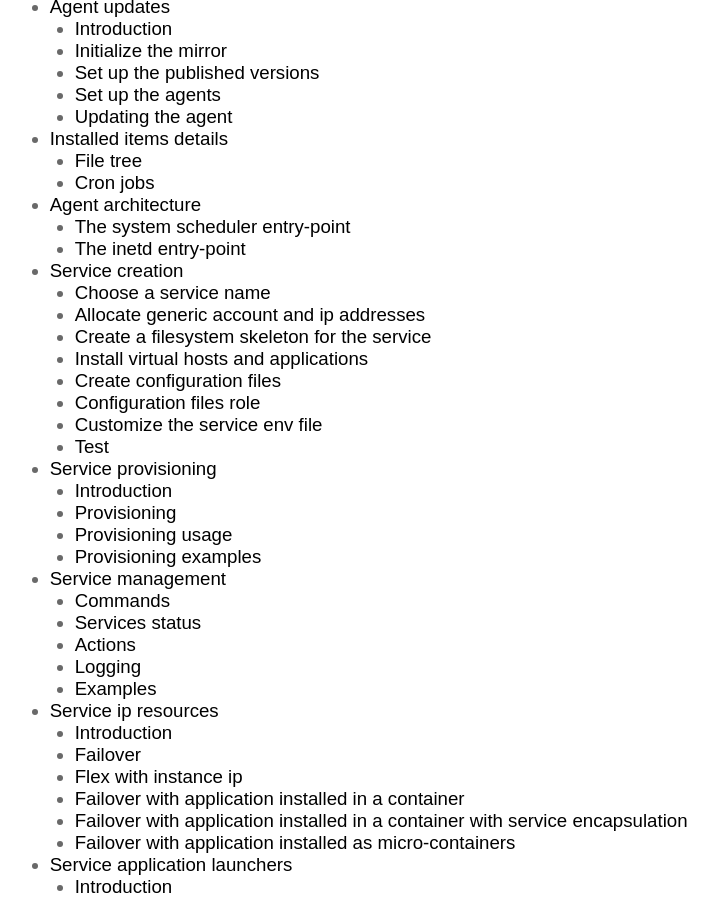
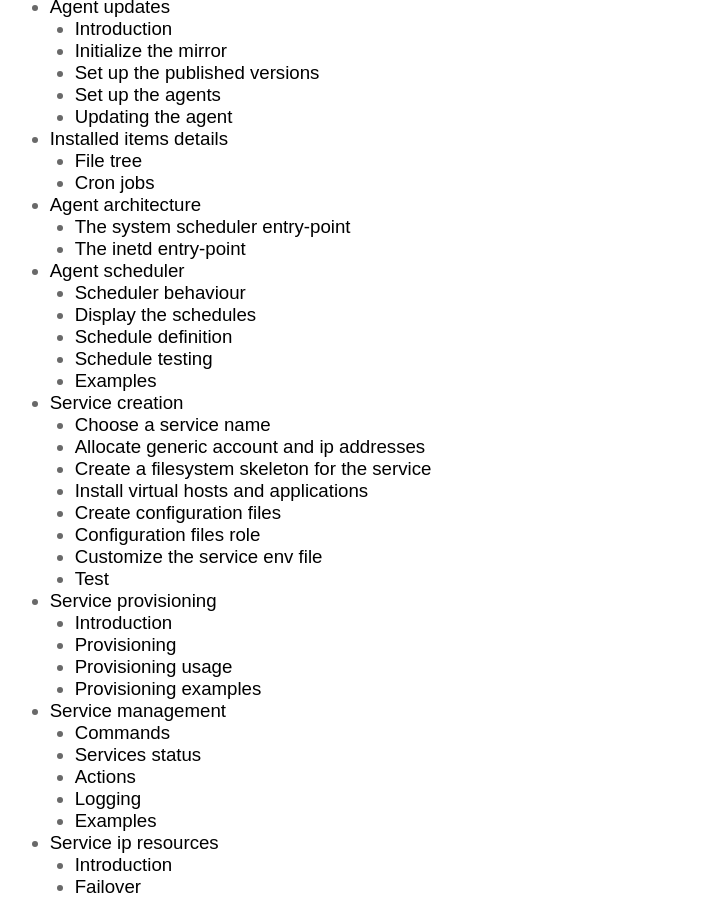
Before and after one commit to opensvc/docs.opensvc.com, a Sphinx documentation site: the page built from source/agent.rst, in a window 1280 px wide and 900 px high, scrolled down 619 px. Shown: the whole window, without its empty margins (2-720 px from the left). Built offline with Sphinx 7.4.7, drawn with Linux system fonts in a browser that asks for light colours; comment, search, counter and statistics services are not loaded; some of the changed lines change nothing that is shown.

Commit message:
Add the agent scheduler doc section

```diff
--- a/source/agent.rst
+++ b/source/agent.rst
@@ -11,6 +11,7 @@ Contents:
    agent.update
    agent.items
    agent.architecture
+   agent.scheduler
    agent.service.creation
    agent.service.provisioning
    agent.service.management
--- /dev/null
+++ b/source/agent.scheduler.rst
@@ -0,0 +1,241 @@
+Agent scheduler
+***************
+
+The OpenSVC embeds a scheduler. The node and each service has a private schedule.
+
+Scheduler behaviour
+===================
+
+The agent postinstall configures a system's scheduler task at a 10 minutes period executing the ``/opt/opensvc/bin/cron/opensvc`` script. This script runs the OpenSVC agent scheduler for the node and each service.
+
+For each task, the scheduler determines if the current time meets the task's schedule definition constraints. If all constraints are met, the task action is run in a subprocess and the last run timestamp is updated.
+
+The schedule definition constraints are expressed as allowed timeranges and minimum period. Example: In ``00:00-02:00@120``, the timerange is from midnight to 2am, the period is 120 minuntes. Multiple timerange@period can be defined with the syntax ``["00:00-02:00@120", "12:00-14:00@120"]``
+
+If an allowed timerange is longer than the system's schedule period, multiple consecutive scheduler run will meet the schedule *timerange* constraint. If the *period* is also met (the task has not run in the last <period> minutes), the scheduler rolls a dice and decides if the task is run now, or delayed to a next scheduler run. The probability of deciding to run augments linearly with the current time position in the timerange. For example, with a ``00:00-02:00`` timerange, at midnight the probability is around 10%. At 01:50 the probabilty is 100%.
+
+This behaviour spreads the tasks execution on all nodes over the whole timerange length. As most tasks, induce communications with the collector, the collector load is leveled.
+
+Any task (except sync tasks) execution in its subprocess is delayed by a random few seconds to level collector load spikes caused by time-synchronized nodes actions being validated at the same time. For example, on a 1000 agent population with pushasset schedule set to ``00:00-02:00@120``, ~90 agents will execute the action at 00:00. The random delay ensures the collector won't receive all 90 data payloads at the same second.
+
+Display the schedules
+=====================
+
+Node schedule
++++++++++++++
+
+::
+
+	$ sudo /opt/opensvc/bin/nodemgr print schedule
+	action                last run               config parameter          schedule definition
+	------                --------               ----------------          -------------------
+	auto_reboot           2016-02-23 16:50:01    reboot.schedule           16:00-17:00@1 sat:last,tue-mon:last * %2+1,feb-apr
+	auto_rotate_root_pw   2015-02-25 17:17:17    rotate_root_pw.schedule   -
+	...
+
+The scheduled tasks can be configured in ``/opt/opensvc/etc/node.conf`` with a configlet like::
+
+	[<section>]
+	<parameter> = <definition>
+
+The 'config parameter' column in the ``print schedule``  output is formatted as::
+
+	<section>.<parameter>
+
+And the current definition, explicit or implicit is visible in the 'schedule definition' column. A dash character means never scheduled.
+
+The ``nodemgr`` command executed when the schedule constraints are met is displayed in the 'action' column.
+
+The supported schedules are:
+
+* Node inventoring tasks : pushasset, pushpatch, pushpkg, pushdisks
+* Node performance metrics inventoring : pushstats
+* Node file content tracking task : sysreport
+* Node configuration audit and/or remediation task : compliance_auto
+* Health checking task : checks
+* Scheduled node reboot task : auto_reboot
+* Scheduled root password rotation task : auto_rotate_root_pw
+* Execution of nodemgr actions queued by the collector : dequeue_actions
+* SAN switches inventoring tasks : pushbrocade
+* Storage arrays inventoring tasks : pushcentera, pushdcs, pushemcvnx, pusheva, pushfreenas, pushhds, pushhp3par, pushibmds, pushibmsvc, pushnecism, pushnetapp, pushsym, pushvioserver
+* Backup servers saves index inventoring tasks : pushnsr
+
+
+Service schedule
+++++++++++++++++
+
+::
+
+	$ sudo /opt/opensvc/bin/svcmgr -s deb1.opensvc.com print schedule
+	action                last run               config parameter          schedule definition
+	------                --------               ----------------          -------------------
+	compliance_auto       2016-02-24 03:00:08    DEFAULT.comp_schedule     00:00-06:00@361
+	push_env              2016-02-24 01:50:04    DEFAULT.push_schedule     00:00-06:00@361
+	push_service_status   2016-02-24 08:00:07    DEFAULT.mon_schedule      @9
+	sync_all              2016-02-24 04:01:08    sync#2.schedule           00:01-02:00@120
+	sync_all              2016-02-24 04:01:08    sync#1.schedule           04:00-06:00@121
+	sync_all              2016-02-24 04:01:08    sync#i0.schedule          04:00-06:00@121
+	...
+
+
+The scheduled tasks can be configured in ``/opt/opensvc/etc/<svcname>.env`` with a configlet like::
+
+	[<section>]
+	<parameter> = <definition>
+
+The 'config parameter' column in the ``print schedule``  output is formatted as::
+
+	<section>.<parameter>
+
+And the current definition, explicit or implicit is visible in the 'schedule definition' column. A dash character means never scheduled.
+
+The ``svcmgr -s <svcname>`` command executed when the schedule constraints are met is displayed in the 'action' column.
+
+The supported schedules are:
+
+* Service configuration audit and/or remediation task : compliance_auto
+* Service configuration inventoring task : push_env
+* Service status inventoring task : push_service_status
+* Service sync resources actions : sync_all
+
+
+Schedule definition
+===================
+
+The complete and up-to-date schedule syntax reference is available in ``/opt/opensvc/usr/share/doc/node.conf`` template file.
+
+::
+
+	[!] <timeranges> [<days> [<weeks> [<months>]]]
+
+	!
+	  desc: exclusion pattern. ommiting the ! implies an inclusion
+	              pattern
+
+	<timeranges> := <timerange>[,<timerange>]
+	  <timerange> := <begin>:<end>@<interval>
+	    <begin> <end> := <hour>:<minute>
+	    <interval>
+	      type: integer
+	      unit: minutes
+
+	<days> := <day>[-<day>][,<day>[-<day>]]
+	  <day> := <day_of_week>[:<day_of_month>]
+	    <day_of_week>
+	       * iso week day format
+	         type: integer between 0 and 6
+	       * literal format
+	         type: string in ("mon", "tue", "wed", "thu", "fri", "sat",
+	               "sun", "monday", "tuesday", "wednesday", "thursday",
+	               "friday", "saturday", "sunday")
+	    <day_of_month> := <literal> | +<nth> | -<nth> | <nth>
+	       <nth>
+	         type: integer
+	       <literal>
+	         type: string in ("first", "1st", "second", "2nd", "third",
+	               "3rd", "fourth", "4th", "fifth", "5th", "last")
+
+	<weeks> := <week>[-<week>][,<week>[-<week>]]
+	  <week>
+	    type: integer between 1 and 53
+
+	<months> := <monthrange>[,<monthrange>]
+	  <monthrange> := <month>[-<month>] | <month_filter>
+	    <month>
+	      * numeric month format
+	        type: integer between 1 and 12
+	      * literal format
+	        type: string in ("jan", "feb", "mar", "apr", "may", "jun",
+	              "jul", "aug", "sep", "oct", "nov", "dec", "january",
+	              "february", "march", "april", "may", "june", "july",
+	              "august", "september", "october", "november",
+	              "december")
+	    <month_filter> := %<modulo>[+<shift>]
+	      <modulo>
+	        type: integer
+	      <shift>
+	        type: integer
+
+Schedule testing
+================
+
+Executing the scheduler code file triggers a test routine.
+
+::
+
+	$ /opt/opensvc/bin/python /opt/opensvc/lib/rcScheduler.py
+	passed : test '2015-02-27 10:00' in schedule ''       expected False => result False (no schedule)
+	passed : test '2015-02-27 10:00' in schedule '@0'     expected False => result False (interval set to 0)
+	passed : test '2015-02-27 10:00' in schedule '*@0'    expected False => result False (interval set to 0)
+	passed : test '2015-02-27 10:00' in schedule '*'      expected True => result True
+	passed : test '2015-02-27 10:00' in schedule '*@61'   expected True => result True
+	...
+
+You can add your own test in the ``tests`` structure at the end of this file.
+
+::
+
+	tests = [
+	 ("", "2015-02-27 10:00", False),
+	 ("@0", "2015-02-27 10:00", False),
+	 ("*@0", "2015-02-27 10:00", False),
+	 ("*", "2015-02-27 10:00", True),
+         ...
+        ]
+
+List entries fields:
+
+* 0: A schedule definition to test
+* 1: The simulated current time
+* 2: The expected result
+
+Examples
+========
+
+* Never schedule
+
+  Either "", or ``@0``
+
+* Always schedule
+
+  ``*``
+
+* Schedule every 60 minutes
+
+  ``@59``
+
+* Schedule at first occasion after 9am
+
+  ``09:00``
+
+* Schedule every hour between midnight and 6am
+
+  ``00:00-06:00@59``
+
+* Schedule once between midnight and 2am
+
+  ``00:00-02:00@120``
+
+* Schedule once between midnight and 2am every last day of month
+
+  ``00:00-02:00@120 *:last`` or ``00:00-02:00@120 *:-1``
+
+* Schedule once between midnight and 2am every last friday of month
+
+  ``00:00-02:00@120 fri:last`` or ``00:00-02:00@120 fri:-1``
+
+* Schedule once between midnight and 2am every week day
+
+  ``00:00-02:00@120 mon-fri``
+
+* Schedule once between midnight and 2am every week day from january to february
+
+  ``00:00-02:00@120 mon-fri * jan-feb``
+
+* Schedule once between midnight and 2am every odd day (1, 3, 5)
+
+  ``00:00-02:00@120 *:%2+1``
+
+* Schedule once between midnight and 2am every monday of even weeks
+
+  ``00:00-02:00@120 mon %2``
```
